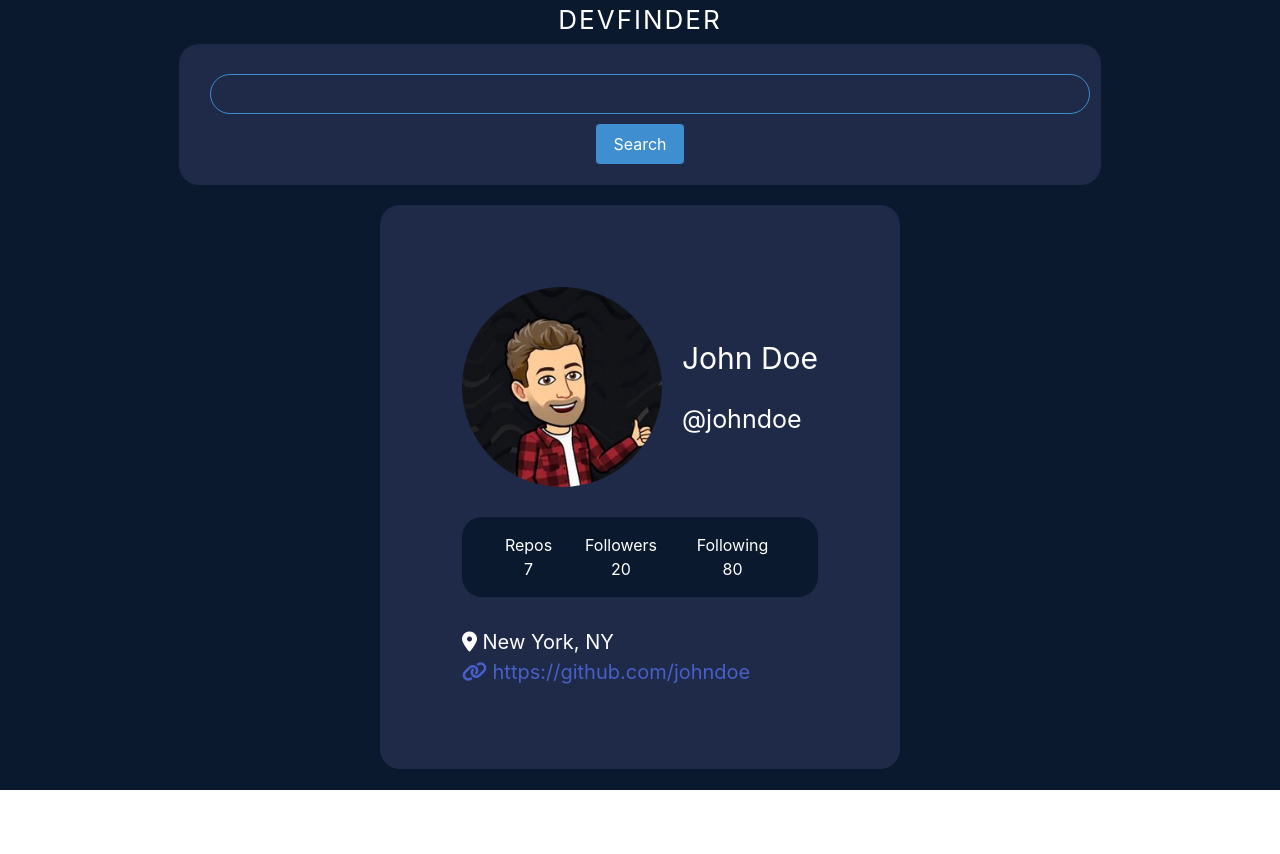
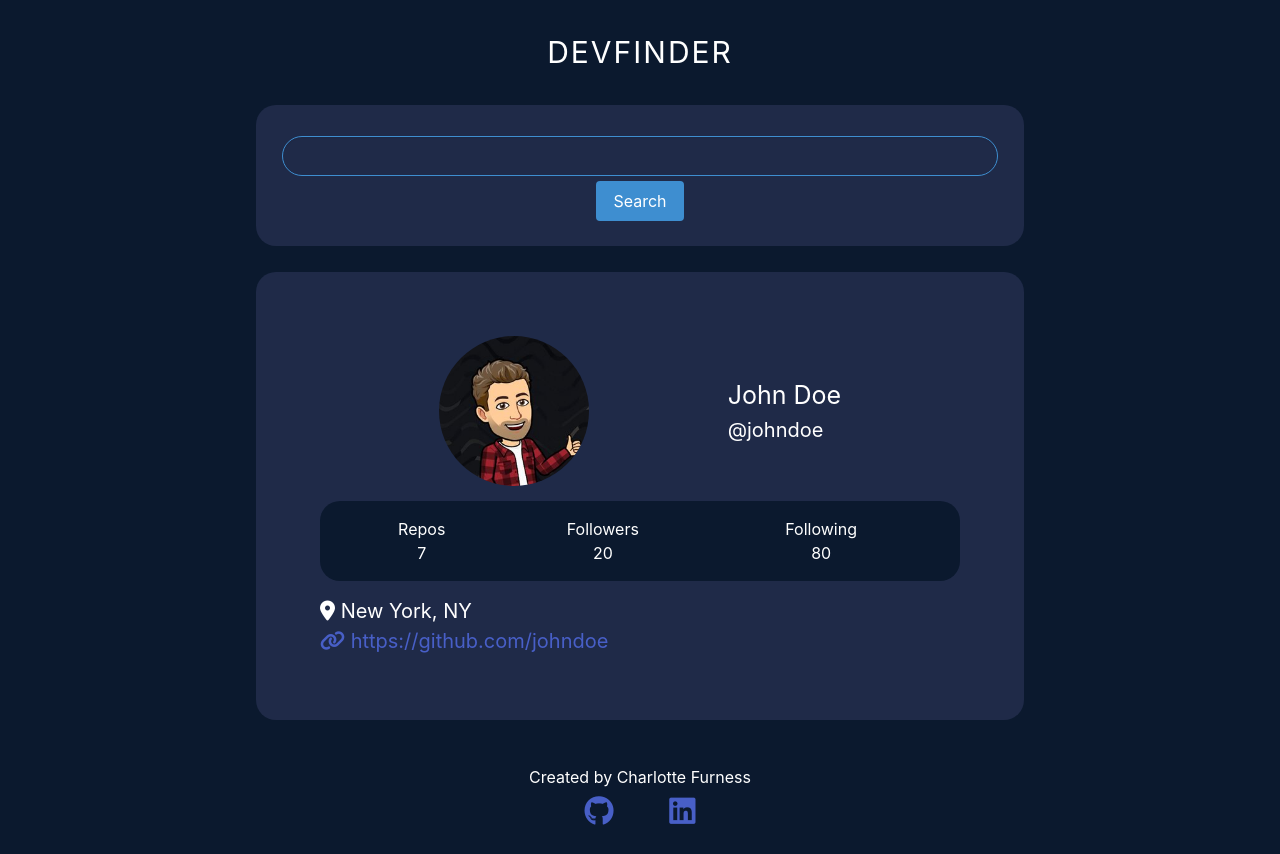
Before and after one commit to charlottefurn/react-dev-finder, a React (Create React App) app in the folder my-app/: page / in a window 1280 px wide. Before the commit the page ends 800 px from the top, so only its background shows below. Built offline with nearby package versions, Linux system fonts and the light colour scheme.

Commit message:
More style tweaks for Bulma

```diff
--- a/my-app/src/App.css
+++ b/my-app/src/App.css
@@ -7,19 +7,15 @@ body {
   box-sizing: border-box;
 }
 
-.wrapper {
-  width: 80%;
-  margin: auto;
-}
-
 .heading {
   color: white;
-  font-size: 26px;
+  font-size: 30px;
   letter-spacing: 2px;
+  margin: 30px 0;
 }
 
 .search-container {
-  width: 90%;
+  width: 60%;
   background-color: #1F2A48;
   border-radius: 20px;
   text-align: center;
@@ -31,14 +27,15 @@ body {
   border-radius: 20px;
   color: white;
   text-align: center;
-  margin: 10px;
+  margin: 5px 0;
 }
 
 .results-container {
+  width: 60%;
   background-color: #1F2A48;
   border-radius: 20px;
   margin: 2% 0;
-  padding: 8%;
+  padding: 5%;
 }
 
 .container h2 {
@@ -65,15 +62,14 @@ table {
 }
 
 img {
-  width: 100px;
-  height: 100px;
+  width: 150px;
+  height: 150px;
   margin-right: 20px;
   border-radius: 50%;
 }
 
 .name {
   font-size: 25px;
-  margin-bottom: 20px;
 }
 
 .stats {
@@ -82,73 +78,18 @@ img {
   padding: 30px;
   width: 100%;
   height: 80px;
-  margin: 30px 0;
+  margin: 15px 0;
 }
 
-/* #overlay {
-  position: fixed;
-  display: none;
-  padding-top: 15%;
-  text-align: center;
-  width: 100%;
-  height: 100%;
-  top: 0;
-  left: 0;
-  right: 0;
-  bottom: 0;
-  background-color: rgba(0, 0, 0, 0.836);
-  z-index: 2;
-  cursor: pointer;
+.contact {
+  color: white;
+  margin: 20px 0;
 }
 
-#exit {
-  width: 40px;
-  height: 40px;
-  font-size: 22px;
-  background: white;
-  border: none;
-  border-radius:5px;
-  margin-left: 40%;
-} */
-/*
-.contact {
-  display: flex;
-  flex-direction: column;
-  color: white;
-  margin-top: 20px;
-} */
-
-/* .icons {
-  display: flex;
-  flex-direction: row;
-  justify-content: space-evenly;
+.icons {
   font-size: 30px;
 }
 
 .icons i:hover {
   color: white;
-} */
-
-@media (min-width: 550px) {
-  img {
-      width: 150px;
-      height: 150px;
-  }
-
-  .name {
-      font-size: 30px;
-  }
-
-  .username
-  {
-      font-size: 25px;
-  }
 }
-
-@media (min-width: 800px) {
-  img {
-      width: 200px;
-      height: 200px;
-  }
-
-}
--- a/my-app/src/App.tsx
+++ b/my-app/src/App.tsx
@@ -2,12 +2,14 @@ import "./App.css";
 import { ReactElement, useState } from "react";
 import { Search } from "./Search.tsx";
 import { Details } from "./Details.tsx";
+import { Contact } from "./Contact.tsx";
 
 const App = (): ReactElement => {
   return (
-      <div className="wrapper is-flex is-flex-direction-column is-align-items-center">
+      <div className="is-flex is-flex-direction-column is-align-items-center">
         <h2 className="heading">devfinder</h2>
         <Details />
+        <Contact />
       </div>
 
   );
--- a/my-app/src/Contact.tsx
+++ b/my-app/src/Contact.tsx
@@ -1,11 +1,11 @@
 import { ReactElement } from "react";
 
-const Contact = (): ReactElement => {
+export const Contact = (): ReactElement => {
     return (
-        <div className="contact">
+        <div className="contact is-flex is-flex-direction-column">
         <p>Created by Charlotte Furness</p>
-        <div className="icons">
-          <a target="_blank" href="https://github.com/charlottefurn"><i class="fab fa-github"></i></a>
+        <div className="icons is-flex is-flex-direction-row is-justify-content-space-evenly">
+          <a target="_blank" href="https://github.com/charlottefurn"><i className="fab fa-github"></i></a>
           <a target="_blank" href="https://www.linkedin.com/in/charlotte-furness-859027211/"><i class="fab fa-linkedin"></i></a>
         </div>
       </div>
```
